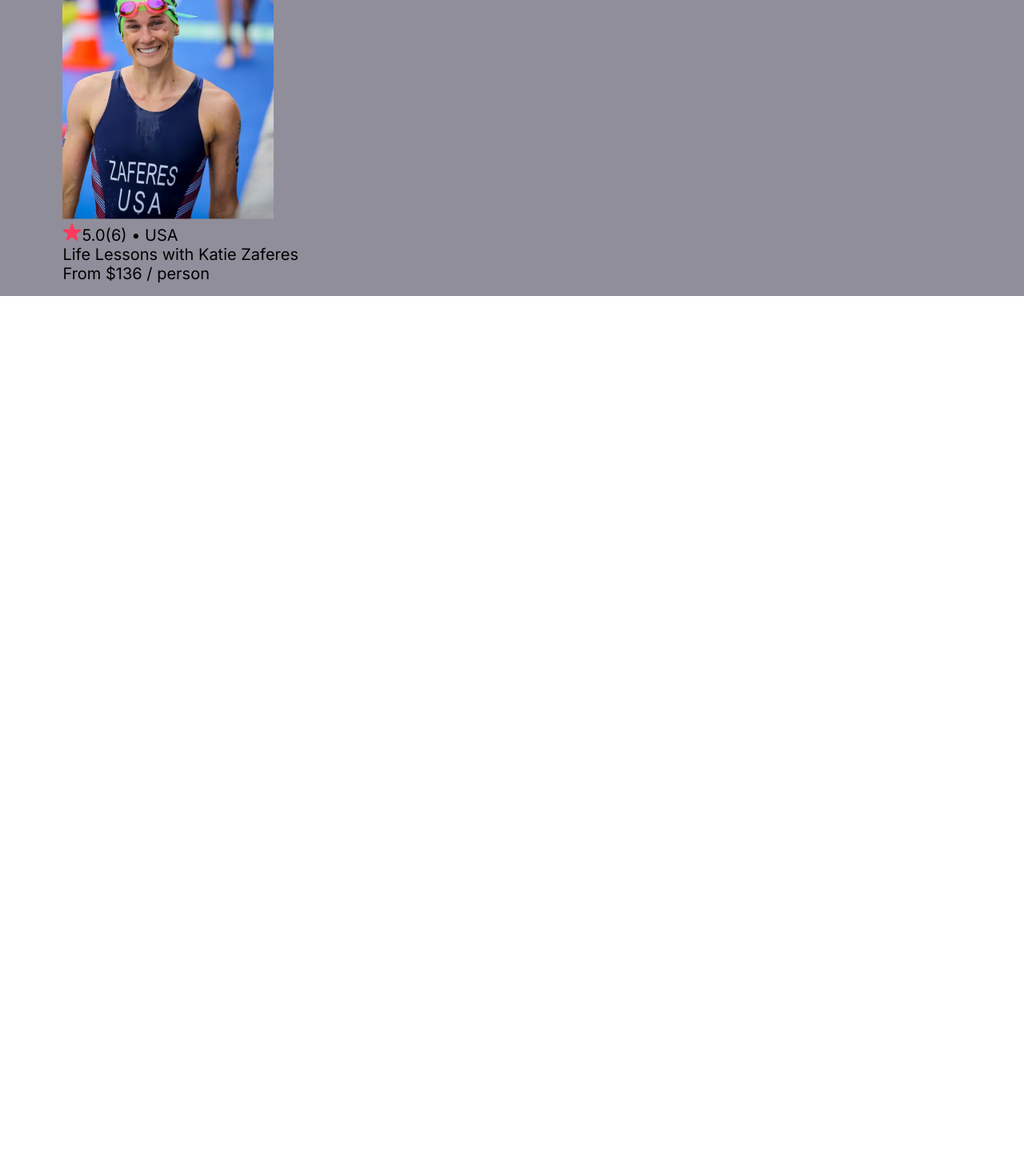
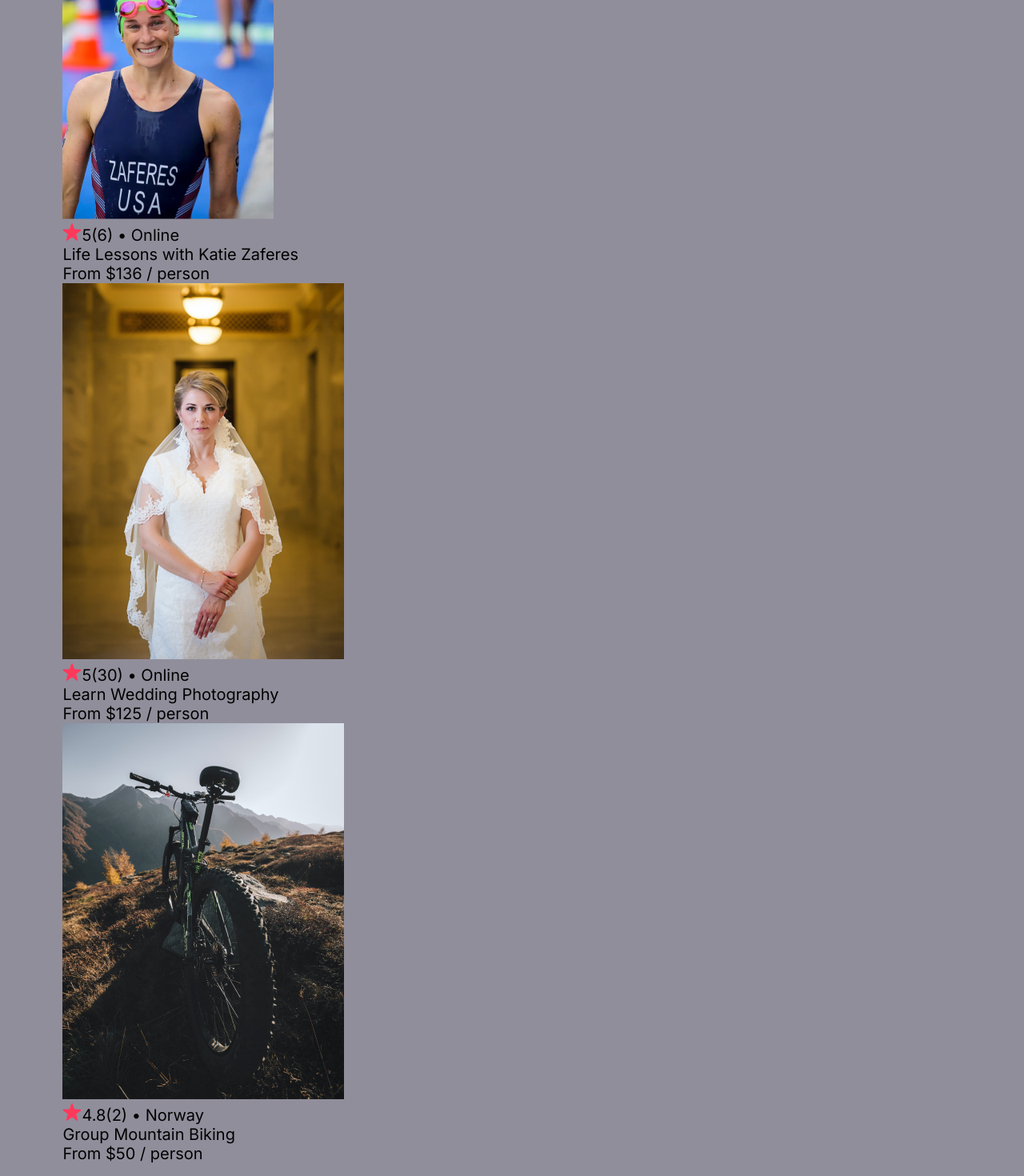
Before and after one commit to webdevKmer/react-tutorial-scrimba, a React (Create React App) app: page / in a window 1280 px wide. Shown: the part 949-2419 px from the top of the page at 80% size. Before the commit the page ends 1319 px from the top, so only its background shows below. Built offline with nearby package versions, Linux system fonts and the light colour scheme.

Commit message:
rendering data fromarray

```diff
--- a/src/components/Grid.jsx
+++ b/src/components/Grid.jsx
@@ -1,16 +1,16 @@
 import React from 'react'
 import Card from "./Card"
+import data from '../data'
 
 function Grid() {
+  let eltArr = data
+
+  const cardsJSX = eltArr.map(elt => (
+    <Card key={elt.id} img={elt.coverImg} rating={elt.stats.rating} reviewCount={elt.stats.reviewCount} country={elt.location} title={elt.title} price={elt.price} />
+  ))
   return (
     <div className="grid">
-      <Card
-        img="katie-zaferes.png"
-        rating="5.0"
-        reviewCount="6"
-        country="USA"
-        title="Life Lessons with Katie Zaferes"
-        price="136"/>
+      {cardsJSX}
     </div>
   )
 }
--- /dev/null
+++ b/src/data.js
@@ -0,0 +1,41 @@
+export default [
+    {
+        id: 1,
+        title: "Life Lessons with Katie Zaferes",
+        description: "I will share with you what I call \"Positively Impactful Moments of Disappointment.\" Throughout my career, many of my highest moments only came after setbacks and losses. But learning from those difficult moments is what gave me the ability to rise above them and reach my goals.",
+        price: 136,
+        coverImg: "katie-zaferes.png",
+        stats: {
+            rating: 5.0,
+            reviewCount: 6
+        },
+        location: "Online",
+        openSpots: 0,
+    },
+    {
+        id: 2,
+        title: "Learn Wedding Photography",
+        description: "Interested in becoming a wedding photographer? For beginner and experienced photographers alike, join us in learning techniques required to leave the happy couple with memories that'll last a lifetime.",
+        price: 125,
+        coverImg: "wedding-photography.png",
+        stats: {
+            rating: 5.0,
+            reviewCount: 30
+        },
+        location: "Online",
+        openSpots: 27,
+    },
+    {
+        id: 3,
+        title: "Group Mountain Biking",
+        description: "Experience the beautiful Norwegian landscape and meet new friends all while conquering rugged terrain on your mountain bike. (Bike provided!)",
+        price: 50,
+        coverImg: "mountain-bike.png",
+        stats: {
+            rating: 4.8,
+            reviewCount: 2
+        },
+        location: "Norway",
+        openSpots: 3,
+    }
+]
```
Also changed, not shown: public/images/mountain-bike.png (added), public/images/wedding-photography.png (added).
